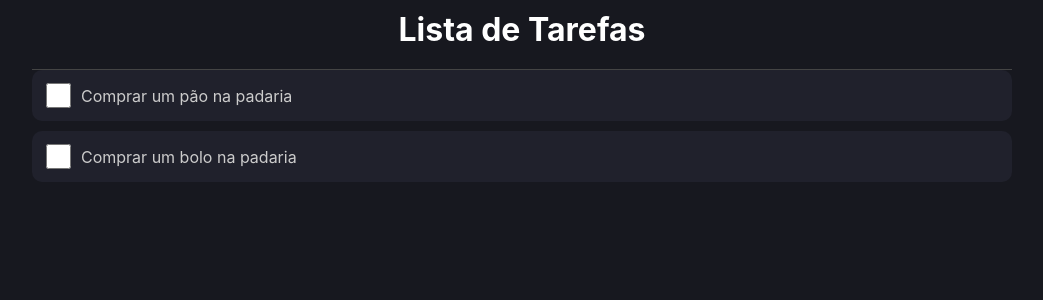
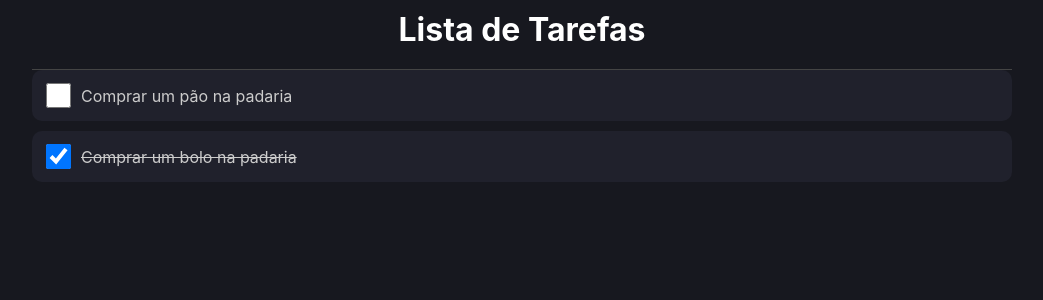
Before and after one commit to da0hn/react-todo-list, a React (Create React App) app: page / in a window 1280 px wide. Shown: the top 300 px of the page, without its empty margins (118-1161 px from the left). Built offline with nearby package versions, Linux system fonts and the light colour scheme.

Commit message:
feat: adiciona comportamento de marcar e desmarcar um item da lista de tarefas

```diff
--- a/src/App.tsx
+++ b/src/App.tsx
@@ -7,19 +7,16 @@
 
   const [ list, setList ] = useState<Item[]>([
     { id: 1, name: 'Comprar um pão na padaria', done: false },
-    { id: 2, name: 'Comprar um bolo na padaria', done: false },
+    { id: 2, name: 'Comprar um bolo na padaria', done: true },
   ]);
 
   return (
     <C.Container>
       <C.Area>
         <C.Header>Lista de Tarefas</C.Header>
-
         {list.map((item, index) => (
           <ListItem key={index} item={item}/>
         ))}
-
-
       </C.Area>
     </C.Container>
   );
--- a/src/components/ListItem/index.tsx
+++ b/src/components/ListItem/index.tsx
@@ -1,14 +1,21 @@
 import * as C from './style';
 import { Item } from '../../types/Item';
+import { useState } from 'react';
 
 type Props = {
   item: Item
 };
 
 export const ListItem = ({ item }: Props) => {
+
+  const [ isChecked, setIsChecked ] = useState(item.done);
+
   return (
-    <C.Container>
-      <input type="checkbox"/>
+    <C.Container done={isChecked}>
+      <input type="checkbox"
+             checked={isChecked}
+             onChange={e => setIsChecked(e.target.checked)}
+      />
       <label>{item.name}</label>
     </C.Container>
   );
--- a/src/components/ListItem/style.tsx
+++ b/src/components/ListItem/style.tsx
@@ -1,6 +1,10 @@
 import styled from 'styled-components';
 
-export const Container = styled.div`
+type ContainerProps = {
+  done: boolean
+};
+
+export const Container = styled.div(({ done }: ContainerProps) => (`
   display: flex;
   background-color: #20212c;
   padding: 10px;
@@ -10,6 +14,7 @@
 
   label {
     color: #CCC;
+    text-decoration: ${done ? 'line-through' : 'initial'};
   }
 
   input {
@@ -17,4 +22,4 @@
     height: 25px;
     margin-right: 10px;
   }
-`;
+`));
```
